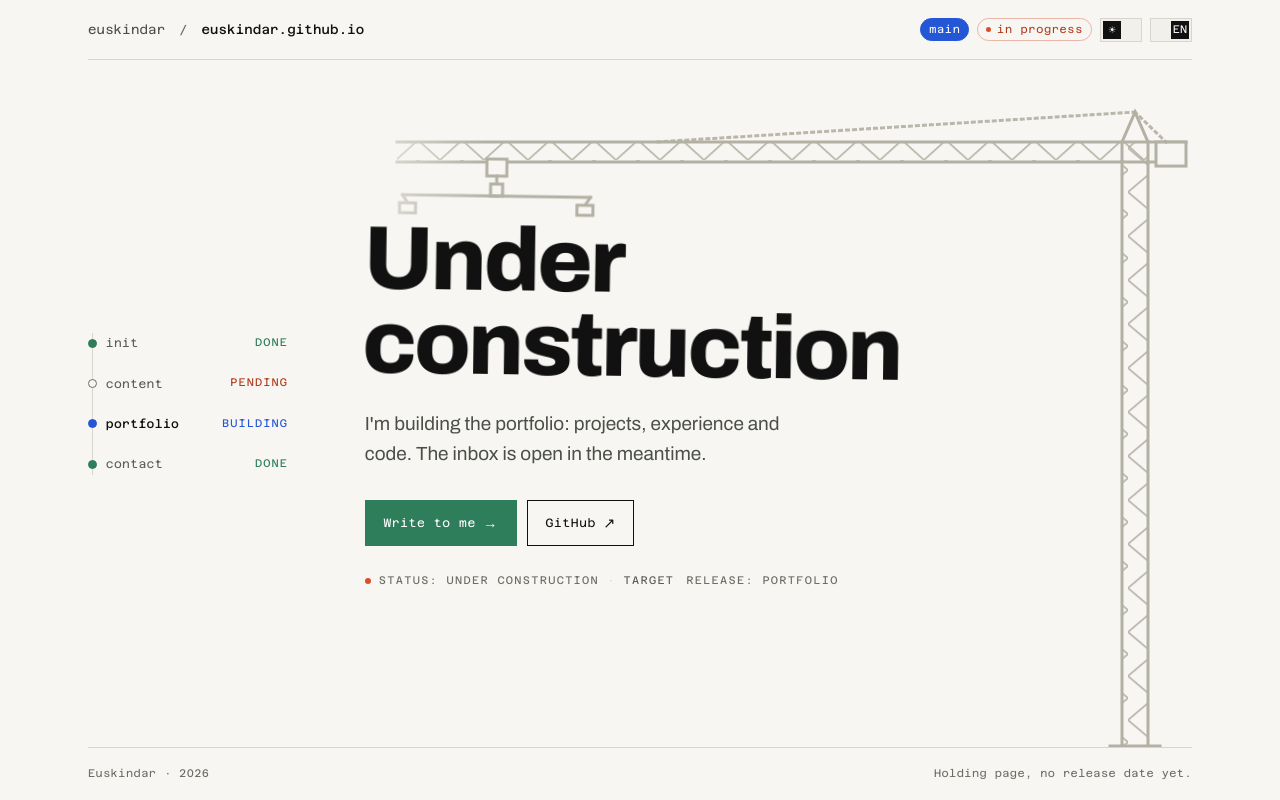
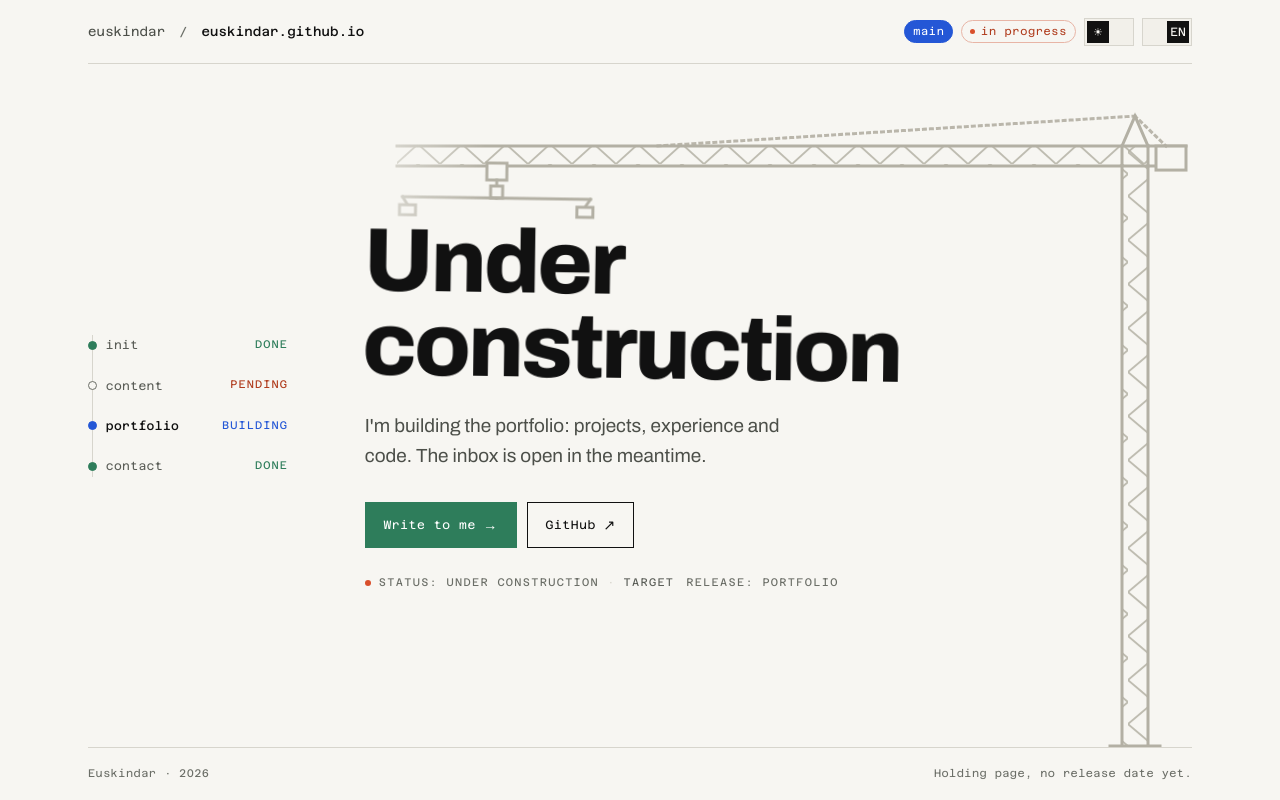
Before and after one commit to Euskindar/euskindar.github.io, a website: page index.html in a window 1280 px wide. Drawn offline with Linux system fonts and the light colour scheme.

Commit message:
feat(ui): enlarge switches to 50x28 for icon legibility
Thumb 18 -> 22px, icons 12 -> 14px, language label 11 -> 12px.
Rail stays an exact 2:1 with the thumb, so translateX(100%) still equals the travel.

```diff
--- a/index.css
+++ b/index.css
@@ -326,8 +326,8 @@ html[data-lang="en"] [data-lang-text="es"] {
   display: inline-flex;
   align-items: center;
   flex: none;
-  width: 42px;
-  height: 24px;
+  width: 50px;
+  height: 28px;
   padding: 2px;
   border: 1px solid var(--rule);
   background: var(--paper-sunk);
@@ -343,8 +343,8 @@ html[data-lang="en"] [data-lang-text="es"] {
 .switch__thumb {
   display: grid;
   place-items: center;
-  width: 18px;
-  height: 18px;
+  width: 22px;
+  height: 22px;
   background: var(--ink);
   color: var(--paper);
   transition: transform 0.22s cubic-bezier(0.16, 1, 0.3, 1);
@@ -353,7 +353,7 @@ html[data-lang="en"] [data-lang-text="es"] {
 .switch__face {
   grid-area: 1 / 1;
   font-family: var(--font-mono);
-  font-size: 0.6875rem;
+  font-size: 0.75rem;
   line-height: 1;
   letter-spacing: 0;
   transition: opacity 0.12s ease;
@@ -374,7 +374,7 @@ html[data-lang="en"] [data-lang-text="es"] {
 }
 
 .switch--theme .switch__face {
-  font-size: 0.75rem;
+  font-size: 0.875rem;
 }
 
 /* Idioma: data-lang está siempre en <html>, también sin JS */
```
